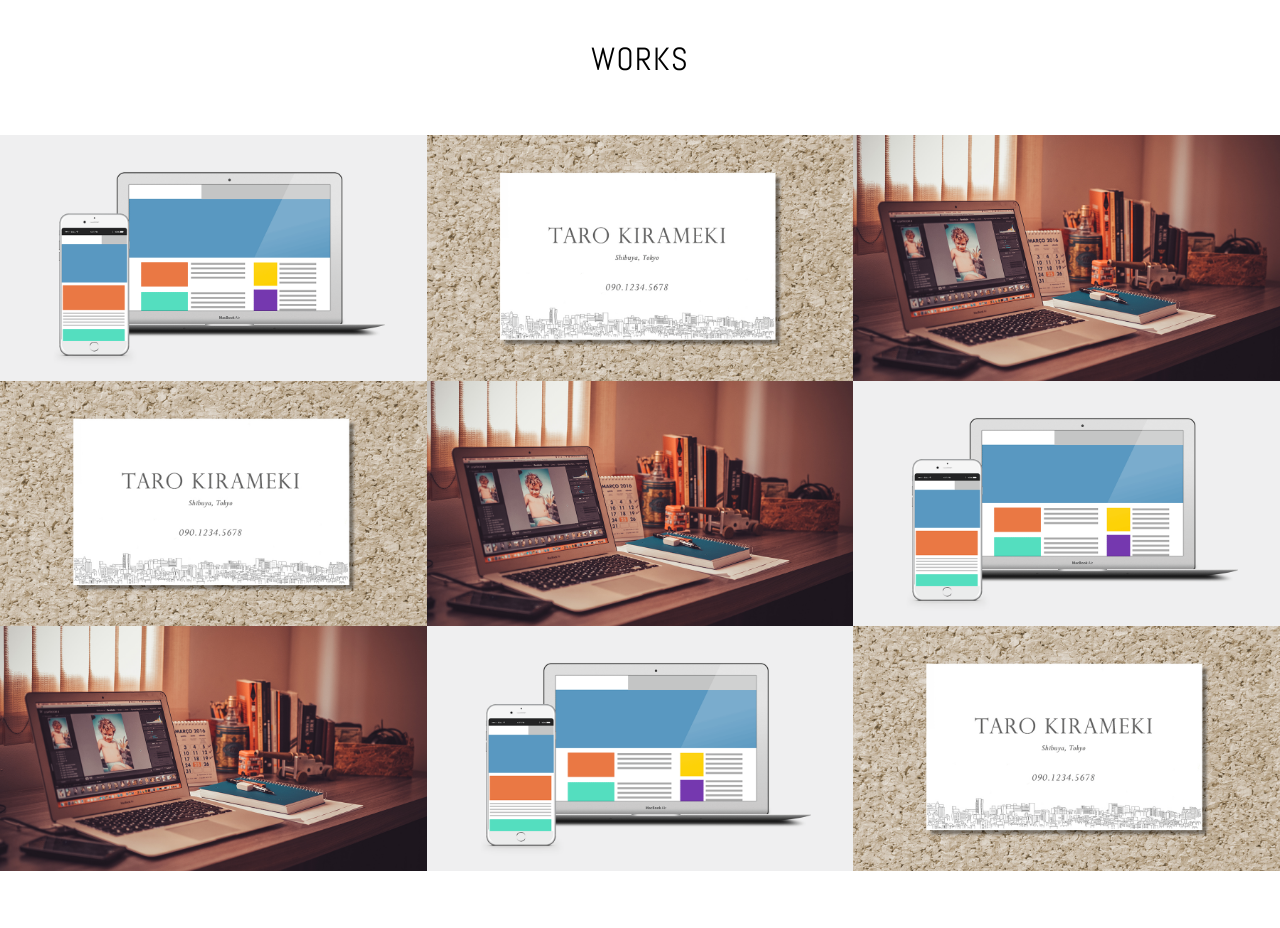
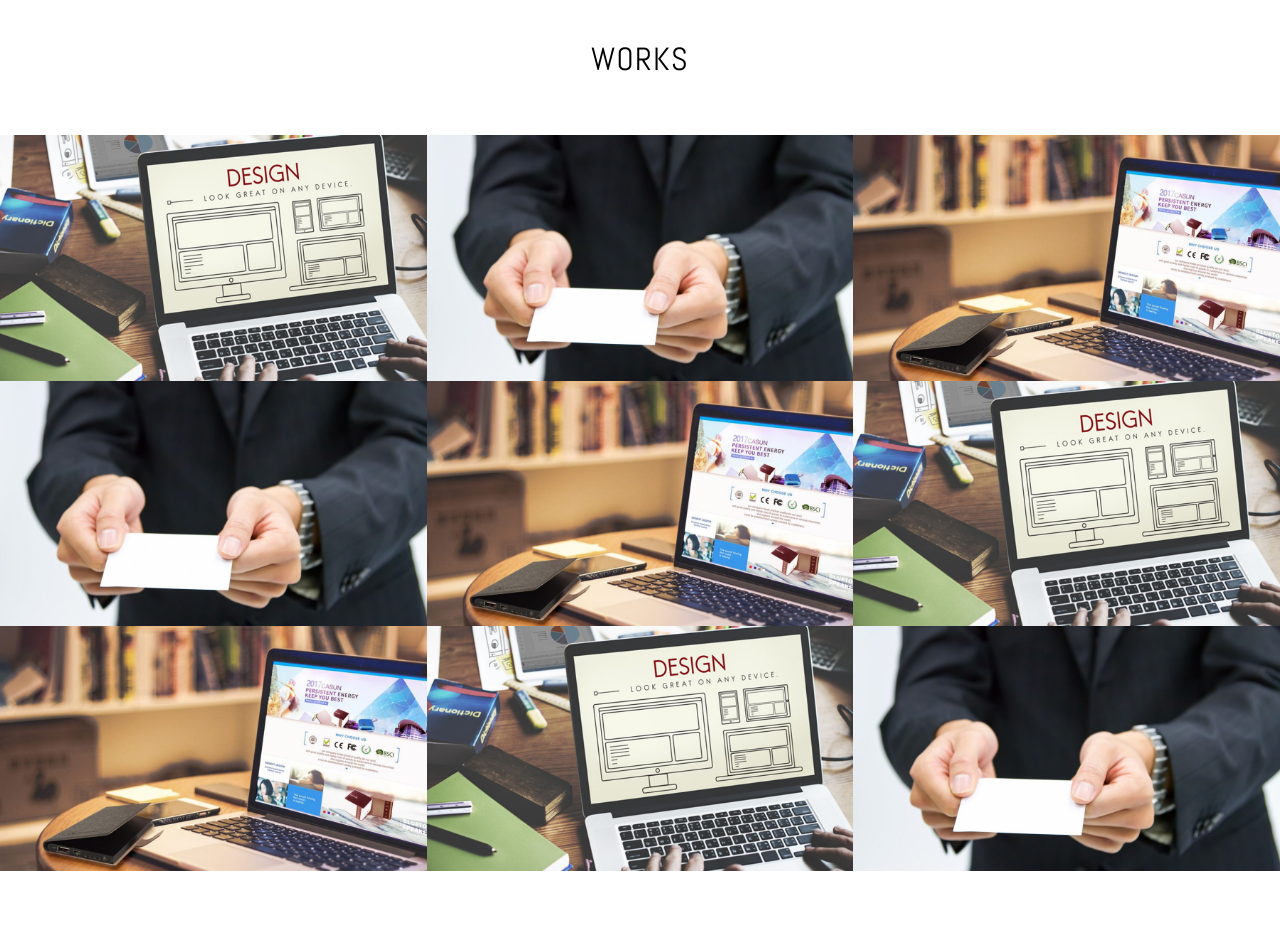
Before and after one commit to dakai777/dakai777.github.io, a plain HTML site: page index.html in a window 1280 px wide. Shown: the part 1120-2048 px from the top of the page. Drawn offline with nearby package versions, Linux system fonts and the light colour scheme.

Commit message:
third commit

```diff
--- a/index.html
+++ b/index.html
@@ -12,7 +12,7 @@
   <body><!--header-->
     <header><a href="#contact" class="button-contact"><i aria-label="お問い合わせ" class="fa fa-envelope-o"></i></a>
       <div class="profile">
-        <h1 class="site-title abel uppercase text-center">Web Designer Drone pilot VRphotographer<span>Kai Chida</span></h1><img src="./images/IMG_7095.JPG" alt="プロフィール写真" width="200" height="200" class="block-center profile-icon">
+        <h1 class="site-title abel uppercase text-center">Web Designer Drone pilot VRphotographer<span>Kai Chida</span></h1><img src="./images/IMG_7114.jpg" alt="プロフィール写真" width="200" height="200" class="block-center profile-icon">
         <p>青森県在住のDrone Pilot・Webデザイナー・千田 海です。オンラインスクールでWeb制作について学び、自身が行なっている360度動画・VR撮影・ドローンによる空撮業務の販路拡大を目指しています。これからさらにWeb制作の技術や知識を身につけて、地域のプラットフォームとなるWebサイトを作成・運用し、副収入を得たいと思っています。</p>
       </div>
     </header><!--contents-->
@@ -36,55 +36,55 @@
       </section><!--works-->
       <section id="works">
         <h2 class="text-center">Works</h2>
-        <div class="works-box"><a href="#"><img src="./images/img_work_site.png" alt="株式会社きらめき コーポレートサイト様 Webサイトデザイン">
+        <div class="works-box"><a href="#"><img src="./images/WEB1.jpg" alt="株式会社きらめき コーポレートサイト様 Webサイトデザイン">
             <div class="works-box-inner">
               <div class="text-center">
                 <h3>株式会社きらめき コーポレートサイト</h3><small>2016.04.20</small><span class="button-readmore">Read More</span>
               </div>
             </div></a></div>
-        <div class="works-box"><a href="#"><img src="./images/img_work_card.jpg" alt="きらめき太郎様 名刺デザイン">
+        <div class="works-box"><a href="#"><img src="./images/meishi.jpg" alt="きらめき太郎様 名刺デザイン">
             <div class="works-box-inner">
               <div class="text-center">
                 <h3>きらめき太郎様 名刺</h3><small>2016.04.20</small><span class="button-readmore">Read More</span>
               </div>
             </div></a></div>
-        <div class="works-box"><a href="#"><img src="./images/img_work_blog.jpg" alt="WordPressオリジナルテーマ">
+        <div class="works-box"><a href="#"><img src="./images/blog.jpg" alt="WordPressオリジナルテーマ">
             <div class="works-box-inner">
               <div class="text-center">
                 <h3>ブログデザイン</h3><small>2016.04.20</small><span class="button-readmore">Read More</span>
               </div>
             </div></a></div>
-        <div class="works-box"><a href="#"><img src="./images/img_work_card.jpg" alt="きらめき太郎様 名刺デザイン">
+        <div class="works-box"><a href="#"><img src="./images/meishi.jpg" alt="きらめき太郎様 名刺デザイン">
             <div class="works-box-inner">
               <div class="text-center">
                 <h3>きらめき太郎様 名刺</h3><small>2016.04.20</small><span class="button-readmore">Read More</span>
               </div>
             </div></a></div>
-        <div class="works-box"><a href="#"><img src="./images/img_work_blog.jpg" alt="WordPressオリジナルテーマ">
+        <div class="works-box"><a href="#"><img src="./images/blog.jpg" alt="WordPressオリジナルテーマ">
             <div class="works-box-inner">
               <div class="text-center">
                 <h3>ブログデザイン</h3><small>2016.04.20</small><span class="button-readmore">Read More</span>
               </div>
             </div></a></div>
-        <div class="works-box"><a href="#"><img src="./images/img_work_site.png" alt="株式会社きらめき コーポレートサイト様 Webサイトデザイン">
+        <div class="works-box"><a href="#"><img src="./images/WEB1.jpg" alt="株式会社きらめき コーポレートサイト様 Webサイトデザイン">
             <div class="works-box-inner">
               <div class="text-center">
                 <h3>株式会社きらめき コーポレートサイト</h3><small>2016.04.20</small><span class="button-readmore">Read More</span>
               </div>
               </div></a></div>
-        <div class="works-box"><a href="#"><img src="./images/img_work_blog.jpg" alt="WordPressオリジナルテーマ">
+        <div class="works-box"><a href="#"><img src="./images/blog.jpg" alt="WordPressオリジナルテーマ">
             <div class="works-box-inner">
               <div class="text-center">
                 <h3>ブログデザイン</h3><small>2016.04.20</small><span class="button-readmore">Read More</span>
               </div>
             </div></a></div>
-        <div class="works-box"><a href="#"><img src="./images/img_work_site.png" alt="株式会社きらめき コーポレートサイト様 Webサイトデザイン">
+        <div class="works-box"><a href="#"><img src="./images/WEB1.jpg" alt="株式会社きらめき コーポレートサイト様 Webサイトデザイン">
             <div class="works-box-inner">
               <div class="text-center">
                 <h3>株式会社きらめき コーポレートサイト</h3><small>2016.04.20</small><span class="button-readmore">Read More</span>
               </div>
             </div></a></div>
-            <div class="works-box"><a href="#"><img src="./images/img_work_card.jpg" alt="きらめき太郎様 名刺デザイン">
+            <div class="works-box"><a href="#"><img src="./images/meishi.jpg" alt="きらめき太郎様 名刺デザイン">
             <div class="works-box-inner">
               <div class="text-center">
                 <h3>きらめき太郎様 名刺</h3><small>2016.04.20</small><span class="button-readmore">Read More</span>
```
Also changed, not shown: images/ design.jpg (added), images/IMG_7114.jpg (added), images/WEB1.jpg (added), images/blog.jpg (added), images/meishi.jpg (added).
